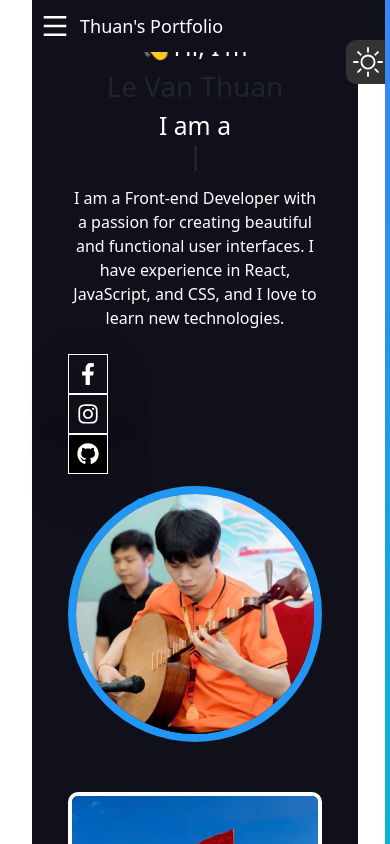
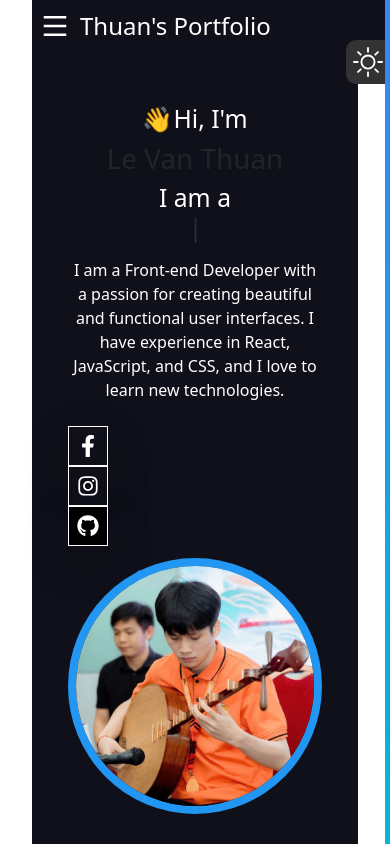
Before and after one commit to thuanlv0911/thuans-portfolio, a React (Vite) app in the folder client/: page / in a window 390 px wide. Shown: the top 844 px of the page. Built offline with nearby package versions, Linux system fonts and the light colour scheme.

Commit message:
chore: fix responsive

```diff
--- a/client/src/components/MobileNav/Nav.jsx
+++ b/client/src/components/MobileNav/Nav.jsx
@@ -1,4 +1,6 @@
 import React, { useState } from 'react';
+// eslint-disable-next-line no-unused-vars
+import { motion } from 'framer-motion';
 import { RiMenuFill, RiMenuFold2Fill } from "react-icons/ri";
 import "./nav.css";
 import { IoHomeOutline } from "react-icons/io5";
@@ -6,9 +8,42 @@ import { GrContactInfo } from "react-icons/gr";
 import { HiOutlineMail } from "react-icons/hi";
 import { TbCertificate } from "react-icons/tb";
 import { BsDiagram3 } from "react-icons/bs";
-import { FaFacebookF, FaInstagram, FaGithub } from "react-icons/fa";
-import { FaRegCopyright } from "react-icons/fa6";
 import { Link } from 'react-scroll';
+
+const iconVariants = {
+    hidden: { opacity: 0, scale: 0.7 },
+    visible: {
+        opacity: 1,
+        scale: 1,
+        transition: { type: "spring", stiffness: 100, damping: 12, duration: 0.6 }
+    }
+};
+
+const titleVariants = {
+    hidden: { opacity: 0, x: -20 },
+    visible: {
+        opacity: 1,
+        x: 0,
+        transition: { type: "spring", stiffness: 120, damping: 10, duration: 0.6 }
+    }
+};
+
+const menuContainerVariants = {
+    hidden: { opacity: 0 },
+    visible: {
+        opacity: 1,
+        transition: { staggerChildren: 0.1 }
+    }
+};
+
+const menuItemVariants = {
+    hidden: { opacity: 0, x: -20 },
+    visible: {
+        opacity: 1,
+        x: 0,
+        transition: { type: "spring", stiffness: 100, damping: 12, duration: 0.6 }
+    }
+};
 
 const Nav = () => {
     const [open, setOpen] = useState(false);
@@ -19,21 +54,37 @@ const Nav = () => {
 
     return (
         <div>
-            <div className="mobile-nav">
-                <div className="mobile-nav-header">
-                    {open ? (
-                        <RiMenuFold2Fill size={30} className="mobile-nav-icon" onClick={handleOpen} />
-                    ) : (
-                        <RiMenuFill size={30} className="mobile-nav-icon" onClick={handleOpen} />
-                    )}
+            <motion.div className="mobile-nav">
+                <motion.div className="mobile-nav-header">
+                    <motion.div
+                        variants={iconVariants}
+                        initial="hidden"
+                        animate="visible"
+                    >
+                        {open ? (
+                            <RiMenuFold2Fill size={30} className="mobile-nav-icon" onClick={handleOpen} />
+                        ) : (
+                            <RiMenuFill size={30} className="mobile-nav-icon" onClick={handleOpen} />
+                        )}
+                    </motion.div>
                     {!open && (
-                        <span className="mobile-nav-title">
+                        <motion.span
+                            className="mobile-nav-title"
+                            variants={titleVariants}
+                            initial="hidden"
+                            animate="visible"
+                        >
                             Thuan's Portfolio
-                        </span>
+                        </motion.span>
                     )}
                     {open && (
-                        <div className="mobile-icon-menu flex flex-row justify-around items-center">
-                            <div className="mobile-navbar-item-icons">
+                        <motion.div
+                            className="mobile-icon-menu flex flex-row justify-around items-center"
+                            variants={menuContainerVariants}
+                            initial="hidden"
+                            animate="visible"
+                        >
+                            <motion.div className="mobile-navbar-item-icons" variants={menuItemVariants}>
                                 <Link
                                     to="home"
                                     className="mobile-navbar-link-icons"
@@ -45,8 +96,8 @@ const Nav = () => {
                                 >
                                     <IoHomeOutline title="Home" />
                                 </Link>
-                            </div>
-                            <div className="mobile-navbar-item-icons">
+                            </motion.div>
+                            <motion.div className="mobile-navbar-item-icons" variants={menuItemVariants}>
                                 <Link
                                     to="about"
                                     className="mobile-navbar-link-icons"
@@ -58,8 +109,8 @@ const Nav = () => {
                                 >
                                     <GrContactInfo title="About Me" />
                                 </Link>
-                            </div>
-                            <div className="mobile-navbar-item-icons">
+                            </motion.div>
+                            <motion.div className="mobile-navbar-item-icons" variants={menuItemVariants}>
                                 <Link
                                     to="projects"
                                     className="mobile-navbar-link-icons"
@@ -71,8 +122,8 @@ const Nav = () => {
                                 >
                                     <BsDiagram3 title="Projects" />
                                 </Link>
-                            </div>
-                            <div className="mobile-navbar-item-icons">
+                            </motion.div>
+                            <motion.div className="mobile-navbar-item-icons" variants={menuItemVariants}>
                                 <Link
                                     to="certifications"
                                     className="mobile-navbar-link-icons"
@@ -84,8 +135,8 @@ const Nav = () => {
                                 >
                                     <TbCertificate title="Certifications" />
                                 </Link>
-                            </div>
-                            <div className="mobile-navbar-item-icons">
+                            </motion.div>
+                            <motion.div className="mobile-navbar-item-icons" variants={menuItemVariants}>
                                 <Link
                                     to="contact"
                                     className="mobile-navbar-link-icons"
@@ -97,11 +148,11 @@ const Nav = () => {
                                 >
                                     <HiOutlineMail title="Contact" />
                                 </Link>
-                            </div>
-                        </div>
+                            </motion.div>
+                        </motion.div>
                     )}
-                </div>
-            </div>
+                </motion.div>
+            </motion.div>
         </div>
     );
 };
--- a/client/src/components/MobileNav/nav.css
+++ b/client/src/components/MobileNav/nav.css
@@ -31,7 +31,7 @@
 
 .mobile-nav-title {
     text-transform: capitalize;
-    font-size: 18px;
+    font-size: 24px;
 }
 
 :where(.light) .mobile-nav-title {
--- a/client/src/pages/Home/home.css
+++ b/client/src/pages/Home/home.css
@@ -113,7 +113,7 @@
 /* Mobile */
 @media (max-width: 46.24em) {
     .container {
-        margin-top: 0px;
+        margin-top: 36px;
         flex-direction: column;
         align-items: center;
     }
```
